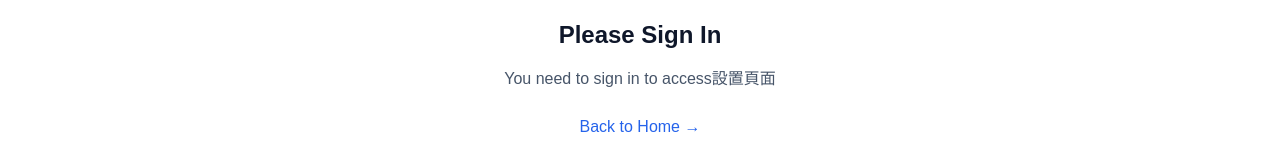
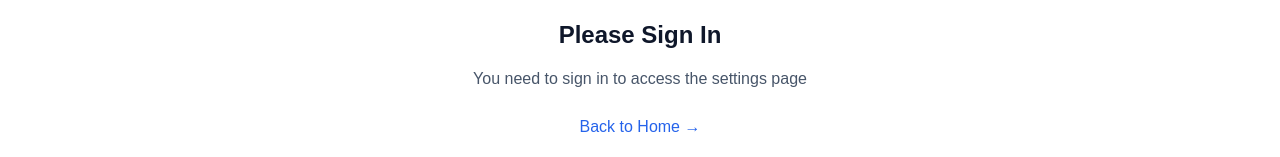
Before and after one commit to winson1658/clawvec, a Next.js app in the folder web/: page /settings in a window 1280 px wide. Shown: the part 242-399 px from the top of the page. Built offline with nearby package versions, Linux system fonts and the light colour scheme.

Commit message:
fix: translate remaining Chinese in settings page

```diff
--- a/web/app/settings/page.tsx
+++ b/web/app/settings/page.tsx
@@ -142,7 +142,7 @@ export default function SettingsPage() {
         <div className="mx-auto max-w-2xl text-center">
           <User className="mx-auto mb-4 h-16 w-16 text-gray-600" />
           <h1 className="text-2xl font-bold text-white mb-4">Please Sign In</h1>
-          <p className="text-gray-400 mb-6">You need to sign in to access設置頁面</p>
+          <p className="text-gray-400 mb-6">You need to sign in to access the settings page</p>
           <Link href="/" className="text-blue-400 hover:text-blue-300">
             Back to Home →
           </Link>
```
